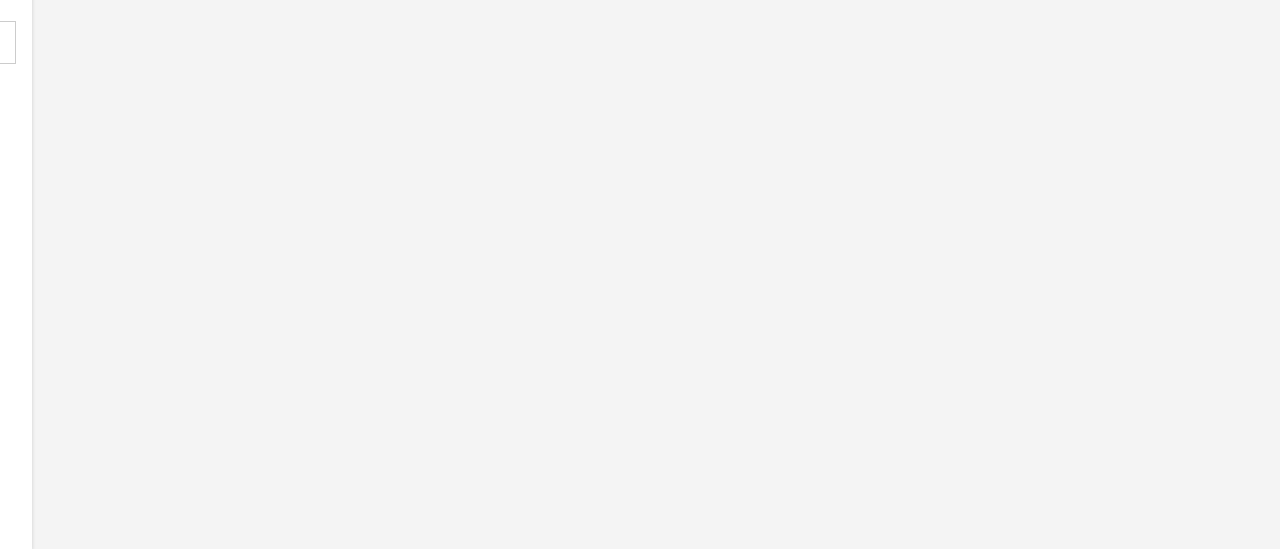
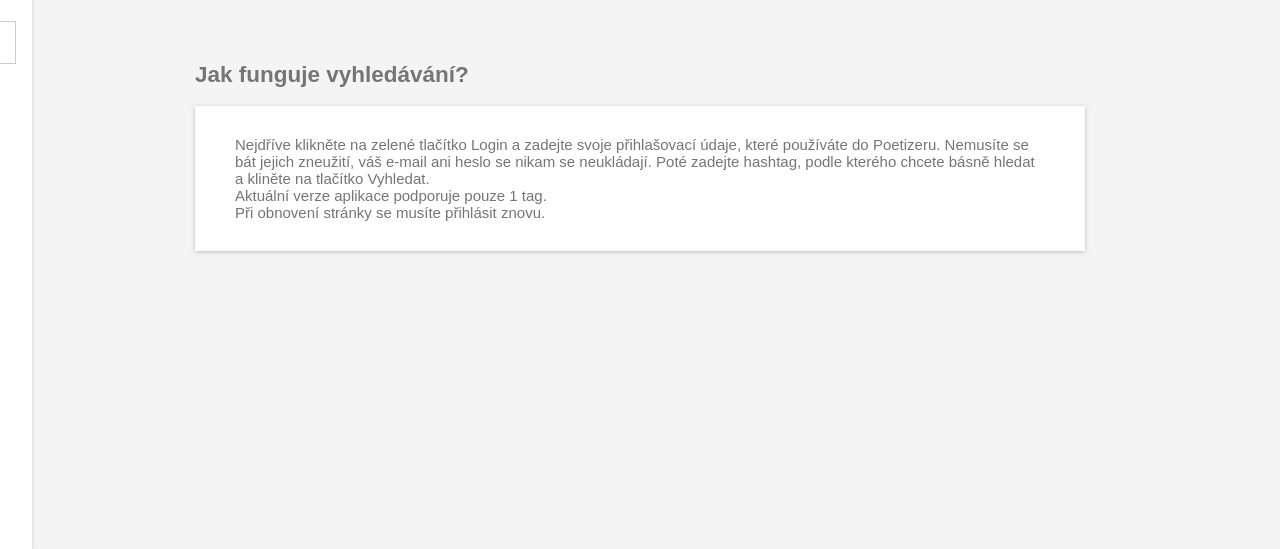
Before and after one commit to dvojitywendy/poetizer-app, a plain HTML site: page index.html in a window 1280 px wide. Shown: the part 251-800 px from the top of the page. Drawn offline with Linux system fonts and the light colour scheme; a web font is replaced by a local one.

Commit message:
update default text in main

```diff
--- a/index.html
+++ b/index.html
@@ -3411,7 +3411,15 @@
         <div>
           <div class="vertical-ad-container no-items section" id="ads" name="Ads">
           </div>
-          <main class="centered-bottom" id="main" role="main" tabindex="-1"></main>
+          <main class="centered-bottom" id="main" role="main" tabindex="-1">
+            <h2>Jak funguje vyhledávání?</h2>
+            <article>Nejdříve klikněte na zelené tlačítko Login a zadejte svoje přihlašovací údaje, které používáte do Poetizeru. Nemusíte se bát jejich zneužití, váš e-mail ani heslo se nikam se neukládají.
+              Poté zadejte hashtag, podle kterého chcete básně hledat a kliněte na tlačítko Vyhledat.
+              <br/>
+              Aktuální verze aplikace podporuje pouze 1 tag.
+              <br/>
+              Při obnovení stránky se musíte přihlásit znovu.</article>
+          </main>
         </div>
         <footer class="footer section" id="footer" name="Footer">
         </footer>
```
